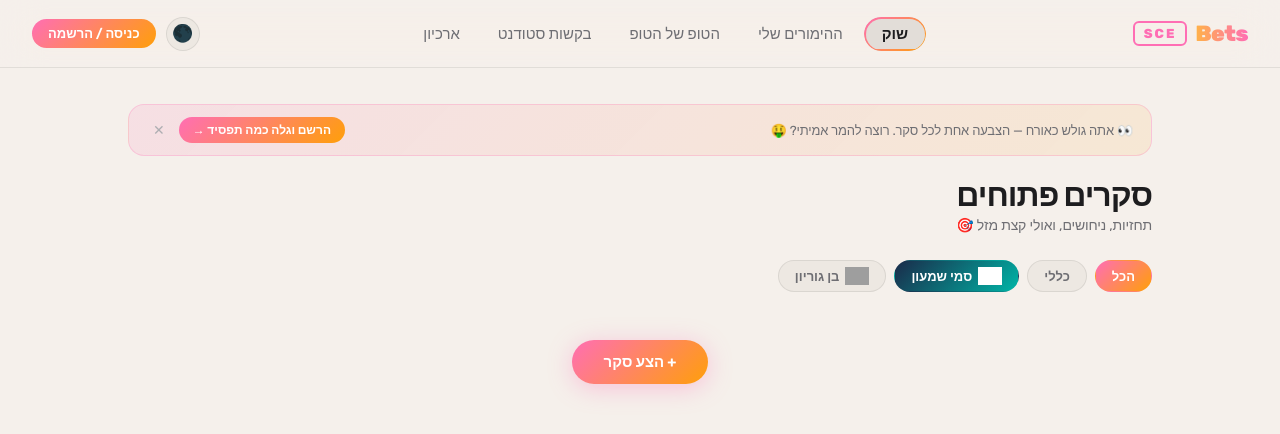
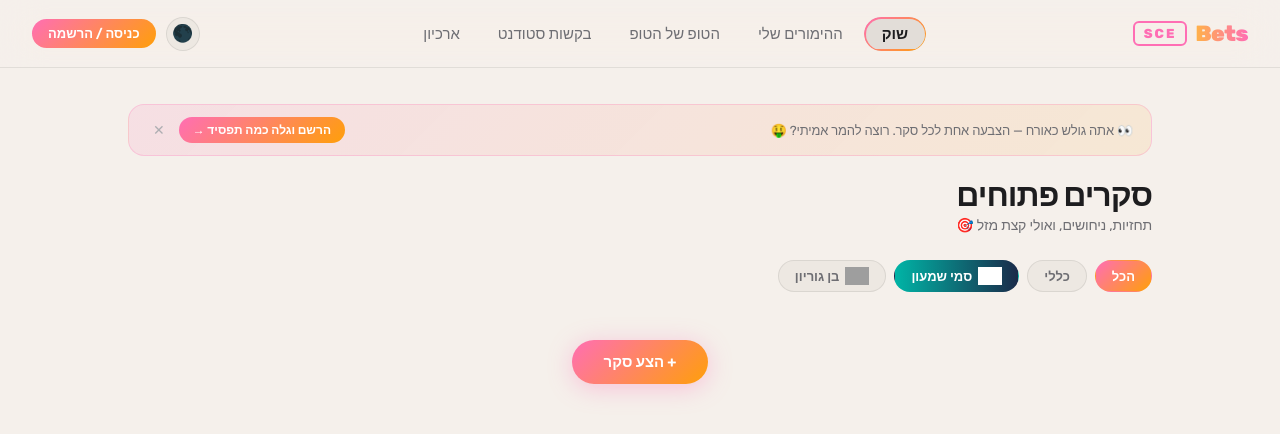
Before and after one commit to 77ndcmtrf7-sys/SCE-bets, a website: page public/index.html in a window 1280 px wide. In both pictures the pointer is over the button "סמי שמעון". Drawn offline with Linux system fonts and the light colour scheme; no server answers; grey boxes are pictures that could not be loaded.

Commit message:
fix: inst button overflow hidden, SCE more teal

```diff
--- a/public/style.css
+++ b/public/style.css
@@ -1873,6 +1873,7 @@ body::after {
   display: flex;
   align-items: center;
   gap: 6px;
+  overflow: hidden;
 }
 .inst-btn img {
   height: 18px;
@@ -1884,7 +1885,7 @@ body::after {
 /* SCE — תכלת+כחול כהה */
 .inst-btn.inst-sce:hover,
 .inst-btn.inst-sce.active {
-  background: linear-gradient(135deg, #1a2b4a, #00b4a6) !important;
+  background: linear-gradient(to left, #1a2b4a, #00b4a6) !important;
   border-color: transparent !important;
   color: #fff !important;
   border-radius: 50px !important;
@@ -1896,7 +1897,7 @@ body::after {
 /* BGU — צהוב+כהה */
 .inst-btn.inst-bgu:hover,
 .inst-btn.inst-bgu.active {
-  background: linear-gradient(135deg, #1a1a1a, #f5a623) !important;
+  background: linear-gradient(to left, #1a1a1a, #f5a623) !important;
   border-color: transparent !important;
   color: #fff !important;
   border-radius: 50px !important;
```
